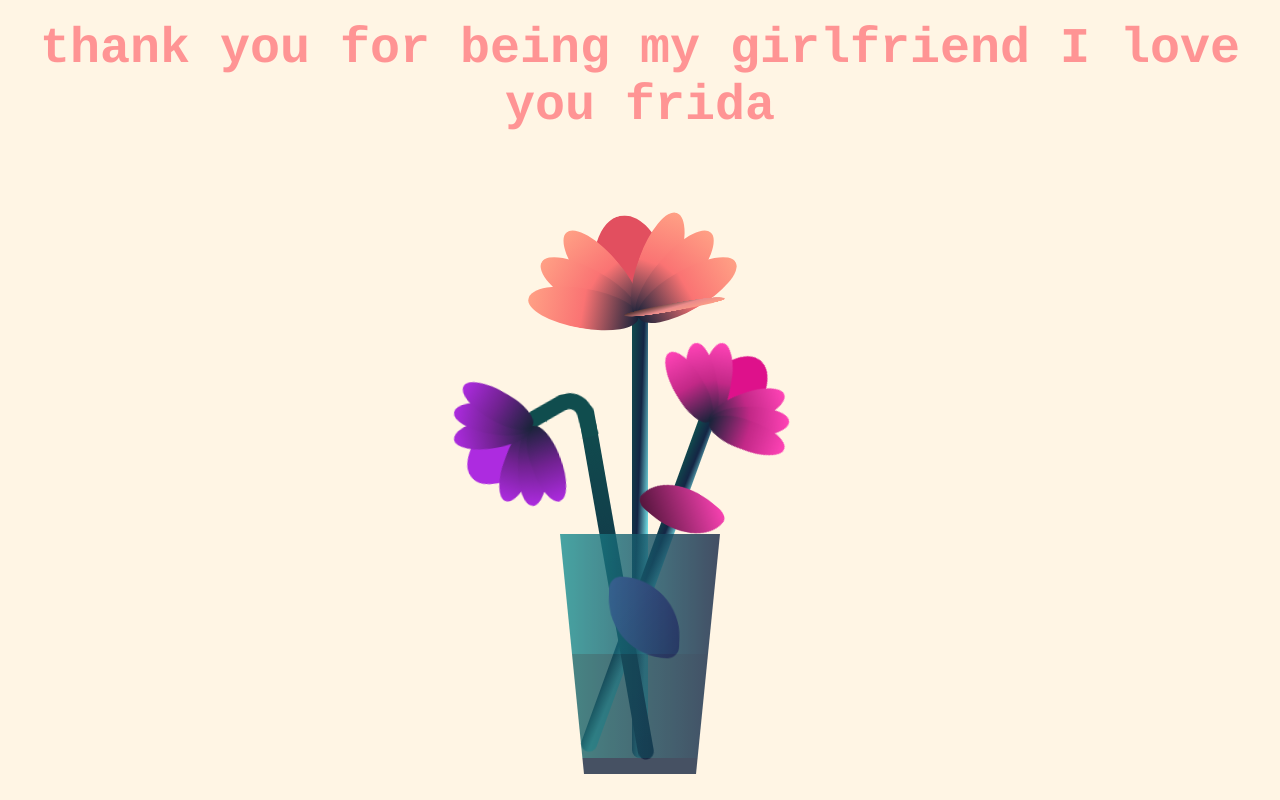
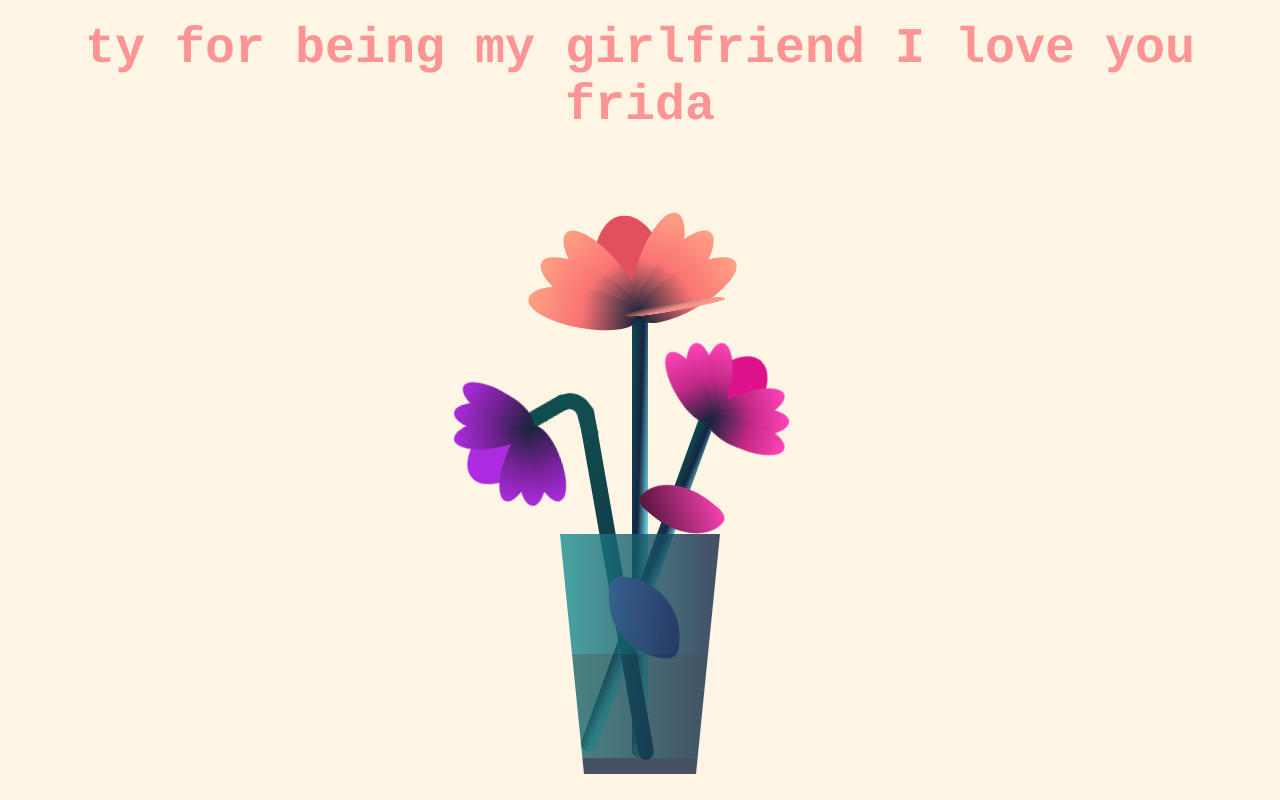
Before and after one commit to selsfyy/for-her, a plain HTML site: page lastpage.html in a window 1280 px wide. Drawn offline with Linux system fonts and the light colour scheme.

Commit message:
Add files via upload

```diff
--- a/lastpage.html
+++ b/lastpage.html
@@ -7,7 +7,7 @@
     <link rel="stylesheet" href="css/flower.css" />
   </head>
   <body>
-    <div id="thankyou"><b>thank you for being my girlfriend I love you frida </b></div>
+    <div id="thankyou"><b>ty for being my girlfriend I love you frida </b></div>
     <div class="flower">
       <div class="f-wrapper">
         <div class="flower__line"></div>
```
